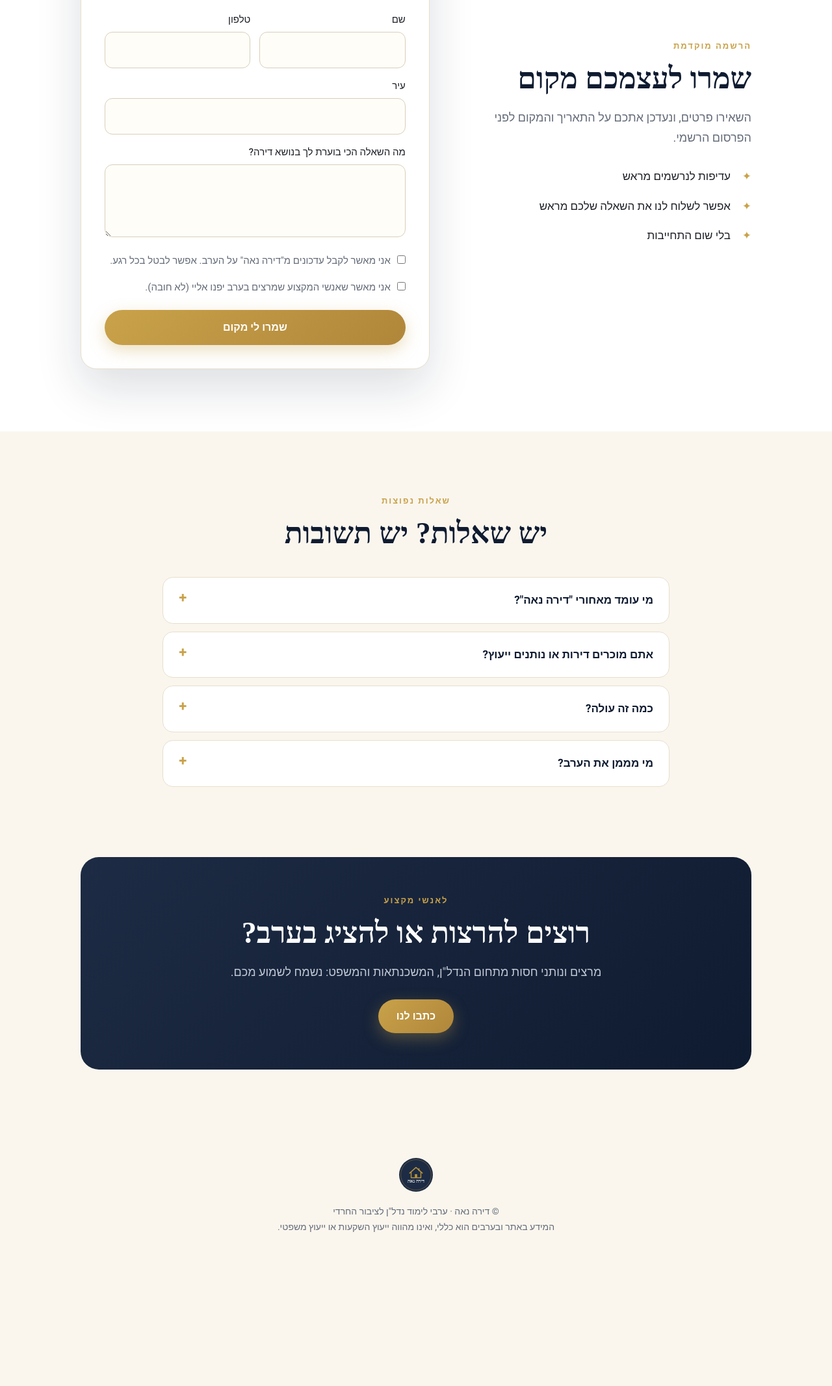
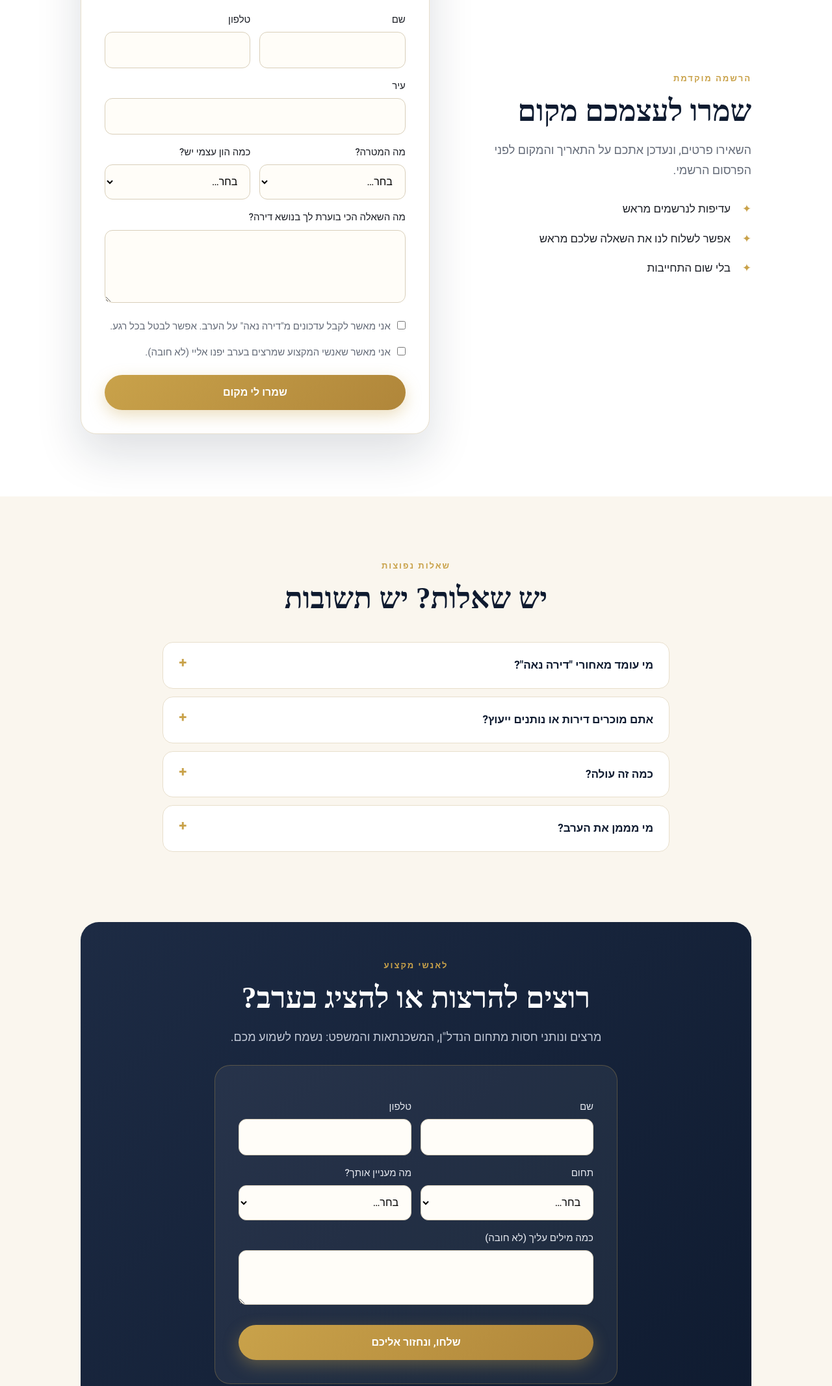
Before and after one commit to dira-naa/dira-naa.github.io, a plain HTML site: page index.html in a window 1280 px wide. Shown: the part 3340-5473 px from the top of the page at 65% size. Before the commit the page ends 5292 px from the top, so only its background shows below. Drawn offline with Linux system fonts and the light colour scheme; a web font is replaced by a local one.

Commit message:
Add files via upload

```diff
--- a/index.html
+++ b/index.html
@@ -90,6 +90,10 @@
   form h3{font-family:'Frank Ruhl Libre',serif;font-size:26px;color:var(--navy);margin-bottom:6px}
   form .note{color:var(--muted);font-size:15px;margin-bottom:10px}
   label{display:block;font-weight:500;margin:14px 0 6px;font-size:15px}
+  select{width:100%;padding:13px 15px;border:1px solid #d9cfba;border-radius:12px;font:inherit;background:#fffdf8}
+  .pform{background:rgba(255,255,255,.06);border:1px solid rgba(201,162,74,.3);box-shadow:none;max-width:620px;margin:0 auto;text-align:right;color:#fff}
+  .pform label{color:#e6e9f0}
+  .pform .ok b{color:#fff}
   input,textarea{width:100%;padding:13px 15px;border:1px solid #d9cfba;border-radius:12px;font:inherit;background:#fffdf8;transition:border .2s,box-shadow .2s}
   input:focus,textarea:focus{outline:0;border-color:var(--gold);box-shadow:0 0 0 4px rgba(201,162,74,.15)}
   .row{display:grid;grid-template-columns:1fr 1fr;gap:14px}
@@ -233,6 +237,26 @@
       </div>
       <label for="city">עיר</label>
       <input id="city" name="city">
+      <div class="row">
+        <div><label for="goal">מה המטרה?</label>
+          <select id="goal" name="goal" required>
+            <option value="">בחר…</option>
+            <option>דירה לילד</option>
+            <option>דירה לעצמי</option>
+            <option>השקעה</option>
+            <option>עוד לא יודע</option>
+          </select></div>
+        <div><label for="equity">כמה הון עצמי יש?</label>
+          <select id="equity" name="equity" required>
+            <option value="">בחר…</option>
+            <option>אין הון עצמי</option>
+            <option>עד 100 אלף ₪</option>
+            <option>100–300 אלף ₪</option>
+            <option>300–600 אלף ₪</option>
+            <option>מעל 600 אלף ₪</option>
+            <option>מעדיף לא לומר</option>
+          </select></div>
+      </div>
       <label for="q">מה השאלה הכי בוערת לך בנושא דירה?</label>
       <textarea id="q" name="question" rows="3"></textarea>
       <div class="agree"><input type="checkbox" id="ok1" name="updates" required><label for="ok1" style="margin:0;font-weight:400">אני מאשר לקבל עדכונים מ"דירה נאה" על הערב. אפשר לבטל בכל רגע.</label></div>
@@ -259,7 +283,37 @@
     <span class="kicker">לאנשי מקצוע</span>
     <h2>רוצים להרצות או להציג בערב?</h2>
     <p>מרצים ונותני חסות מתחום הנדל"ן, המשכנתאות והמשפט: נשמח לשמוע מכם.</p>
-    <a class="btn" href="mailto:dwd180951@gmail.com?subject=%D7%93%D7%99%D7%A8%D7%94%20%D7%A0%D7%90%D7%94%20-%20%D7%A9%D7%99%D7%AA%D7%95%D7%A3%20%D7%A4%D7%A2%D7%95%D7%9C%D7%94">כתבו לנו</a>
+    <form id="pf" class="pform" onsubmit="return sendPartner(event)">
+      <div id="pfields">
+        <div class="row">
+          <div><label for="pname">שם</label><input id="pname" name="pname" required></div>
+          <div><label for="pphone">טלפון</label><input id="pphone" name="pphone" type="tel" required></div>
+        </div>
+        <div class="row">
+          <div><label for="prole">תחום</label>
+            <select id="prole" name="prole" required>
+              <option value="">בחר…</option>
+              <option>יועץ משכנתאות</option>
+              <option>עורך דין</option>
+              <option>יזם / קבלן</option>
+              <option>מתווך</option>
+              <option>שמאי</option>
+              <option>אחר</option>
+            </select></div>
+          <div><label for="pwant">מה מעניין אותך?</label>
+            <select id="pwant" name="pwant" required>
+              <option value="">בחר…</option>
+              <option>להרצות</option>
+              <option>דוכן / חסות</option>
+              <option>גם וגם</option>
+            </select></div>
+        </div>
+        <label for="pmsg">כמה מילים עליך (לא חובה)</label>
+        <textarea id="pmsg" name="pmsg" rows="2"></textarea>
+        <button type="submit" class="btn">שלחו, ונחזור אליכם</button>
+      </div>
+      <div class="ok" id="pok"><b>תודה!</b>קיבלנו את הפרטים ונחזור אליך בהקדם.</div>
+    </form>
   </div>
 </div></section>
 
@@ -276,10 +330,27 @@ function sendForm(e){
   e.preventDefault();
   var f=document.getElementById('f');
   var data=new URLSearchParams();
-  Object.keys(MAP).forEach(function(k){ var el=f.elements[k]; data.append(MAP[k], el ? el.value : ""); });
+  data.append(MAP.name, f.elements.name.value);
+  data.append(MAP.phone, f.elements.phone.value);
+  data.append(MAP.city, f.elements.city.value);
+  data.append(MAP.question, "מטרה: " + f.elements.goal.value + " | הון עצמי: " + f.elements.equity.value + " | שאלה: " + f.elements.question.value);
   data.append("entry.1913125560", f.elements.updates.checked ? "כן" : "לא");
   data.append("entry.1274194645", f.elements.partners.checked ? "כן" : "לא");
   var done=function(){document.getElementById('fields').style.display='none';document.getElementById('ok').style.display='block';};
+  fetch(ENDPOINT,{method:'POST',body:data,mode:'no-cors'}).then(done).catch(done);
+  return false;
+}
+function sendPartner(e){
+  e.preventDefault();
+  var f=document.getElementById('pf');
+  var data=new URLSearchParams();
+  data.append(MAP.name, f.elements.pname.value);
+  data.append(MAP.phone, f.elements.pphone.value);
+  data.append(MAP.city, "איש מקצוע: " + f.elements.prole.value);
+  data.append(MAP.question, "רוצה: " + f.elements.pwant.value + " | " + f.elements.pmsg.value);
+  data.append("entry.1913125560", "איש מקצוע");
+  data.append("entry.1274194645", "-");
+  var done=function(){document.getElementById('pfields').style.display='none';document.getElementById('pok').style.display='block';};
   fetch(ENDPOINT,{method:'POST',body:data,mode:'no-cors'}).then(done).catch(done);
   return false;
 }
```
